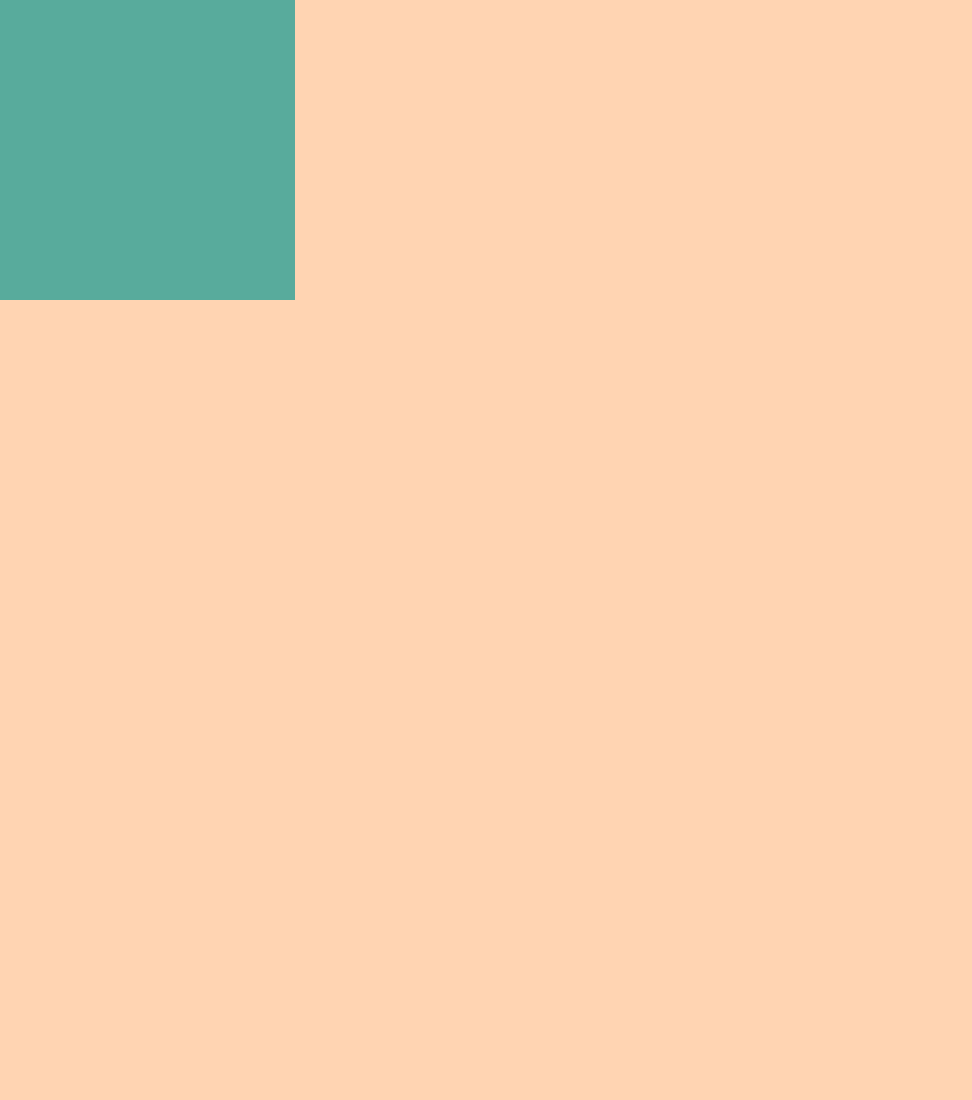
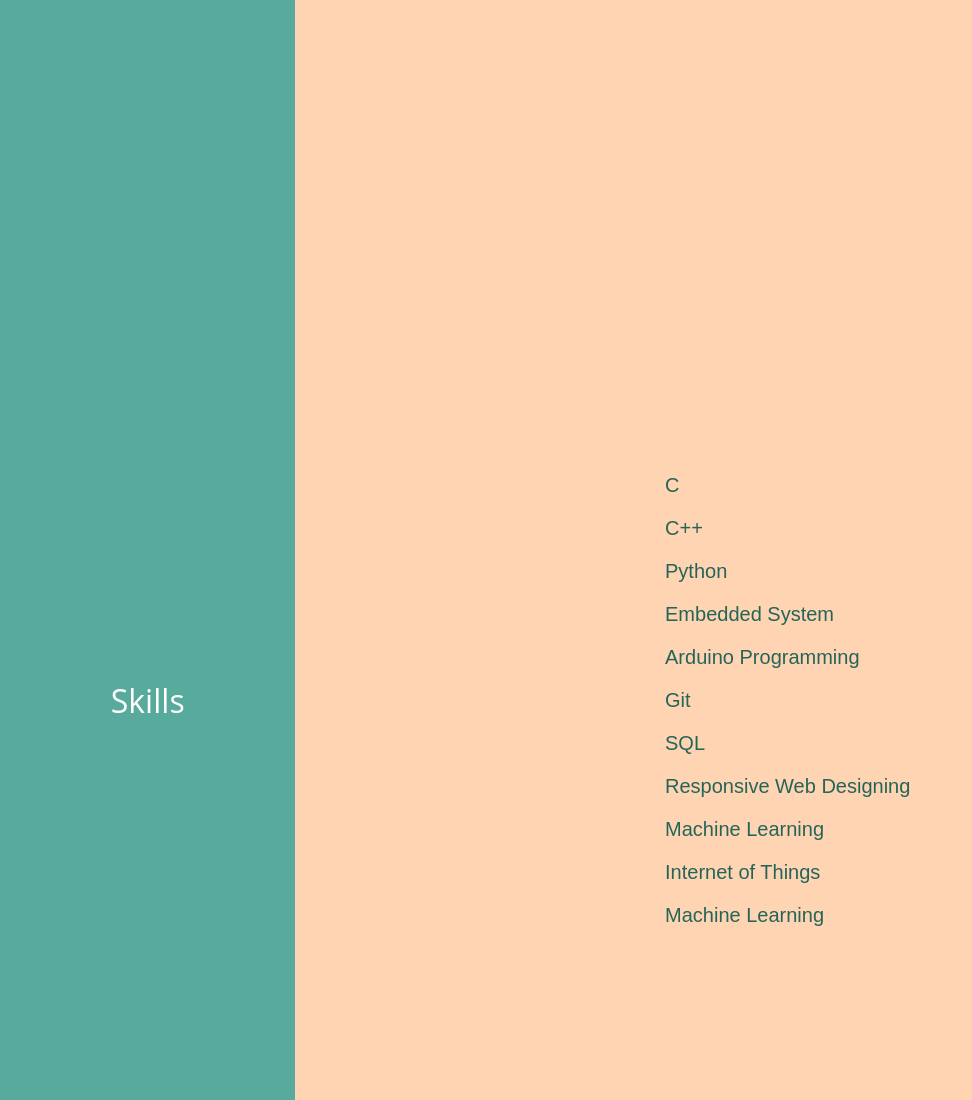
Before and after one commit to cibi-p/cibi-portfolio, a plain HTML site: page index.html in a window 1280 px wide. Shown: the part 500-1600 px from the top of the page, without its empty margins (0-972 px from the left). Before the commit the page ends 800 px from the top, so only its background shows below. Drawn offline with Linux system fonts and the light colour scheme.

Commit message:
created skills section added skills

```diff
--- a/index.html
+++ b/index.html
@@ -8,12 +8,12 @@
     <body>
             <header>
                 <nav>
-                    <a href="#">Skills</a>
+                    <a href="#skills">Skills</a>
                     <a href="#">Projects</a>
                     <a href="#">Experience</a>
                 </nav>
             </header>
-            <div class="hero">
+            <section class="hero page-container">
                 <div class="hero-left left">
                     <p>Hi, &#128515;</p>
                 </div>
@@ -32,6 +32,27 @@
                         </div>
                     </div>
                 </div>
-            </div>
+            </section>
+            <section class="skills page-container" id="skills">
+                <div class="left skills-left">
+                    <p>Skills</p>
+                </div>
+                <div class="skills-main r-main">
+                    <ul>
+                        <li>C</li>
+                        <li>C++</li>
+                        <li>Python</li>
+                        <li>Embedded System</li>
+                        <li>Arduino Programming</li>
+                        <li>Git</li>
+                        <li>SQL</li>
+                        <li>Responsive Web Designing</li>
+                        <li>Machine Learning</li>
+                        <li>Internet of Things</li>
+                        <li>Machine Learning</li>
+
+                    </ul>
+                </div>
+            </section>
     </body>
 </html>
--- a/main.css
+++ b/main.css
@@ -9,22 +9,22 @@ body{
     padding:0px;
     margin:0px;
 }
-.hero{
+.page-container{
     width:100%;
     height:100vh;
     display:flex;
     flex-direction:row;
 }
-.hero-left{
+.left{
     position:relative;
-    width:30%;
+    width:30% !important;
     height:100vh;
     background-color: #58AB9C;
     display:flex;
     align-items:center;
     justify-content:center;
 }
-.hero-left p{
+.left p{
     color:white;
     font-family:'open sans',sans-serif;
     font-size:32px;
@@ -80,3 +80,16 @@ header nav a{
     display:inline-block;
     padding:10px;
 }
+
+.skills{
+    height:100vh;
+}
+ul{
+    list-style-type:none;
+    font-family:'open-sans',sans-serif;
+}
+li{
+    padding:10px;
+    font-size:20px;
+    color:#256559;
+}
```
